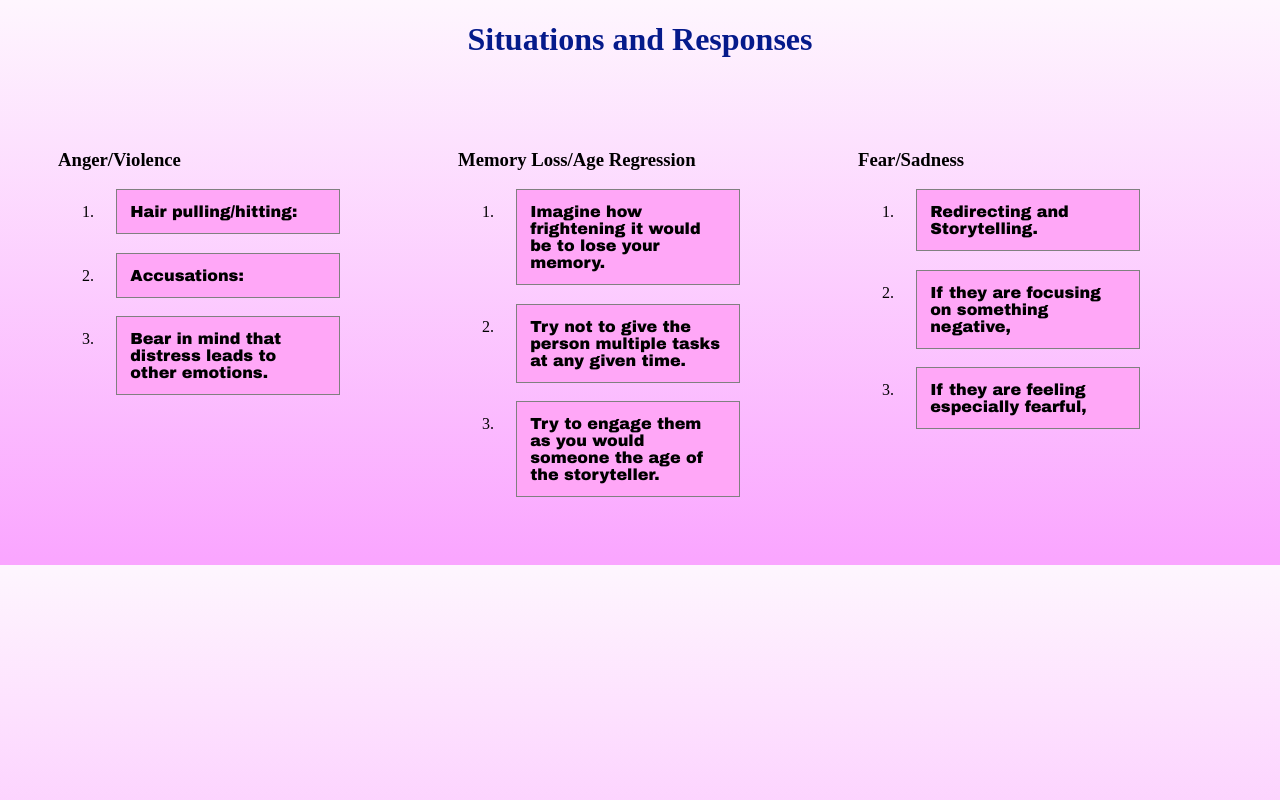
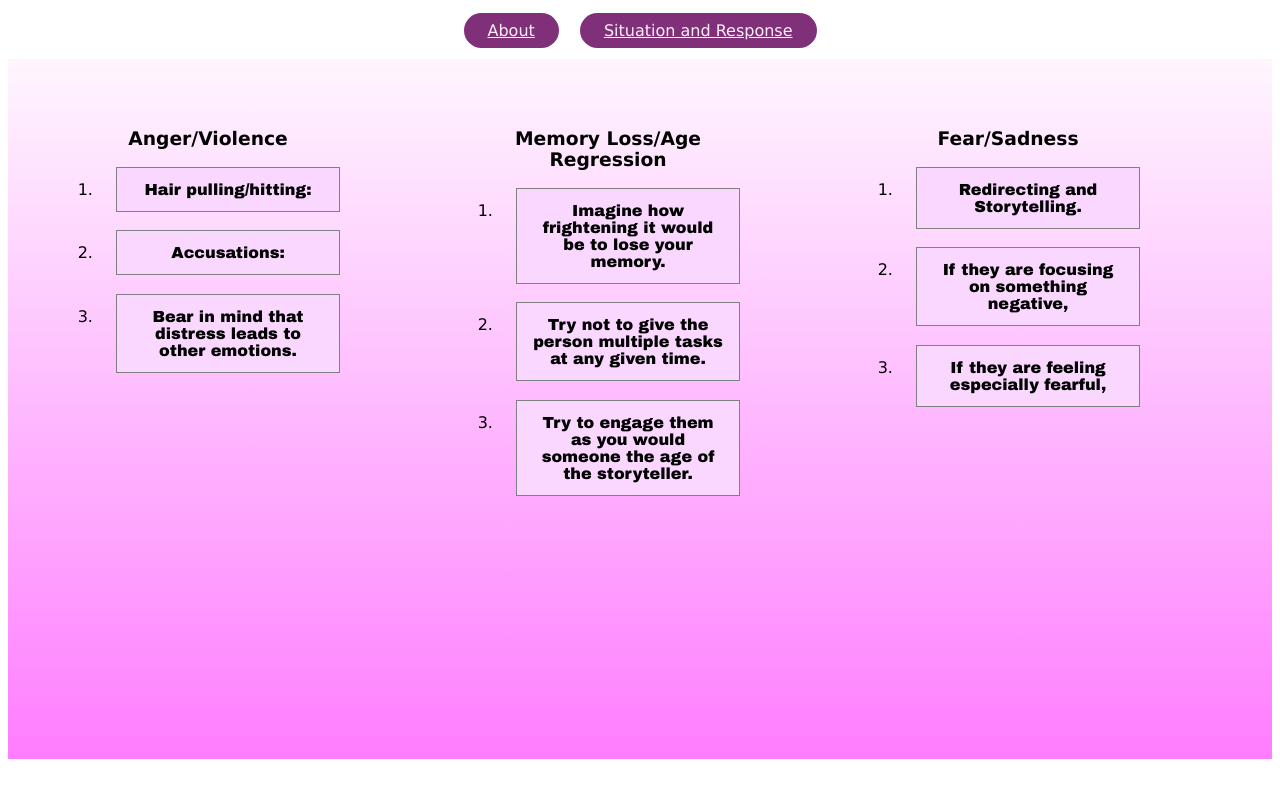
Before and after one commit to lunaraven13/caregiver_response, a Django app: page /care/situation_response/ in a window 1280 px wide. Run offline with Django 3.2, Linux system fonts and the light colour scheme.

Commit message:
Monday 5/18/15 everything is working, gradients added, nav bar works, I finally understand the stupid base!

```diff
--- a/exportToHTML/index.html
+++ b/exportToHTML/index.html
@@ -1 +1 @@
-<html><head><title>C:\projects\caregiver_response</title></head><body><a href="manage.py.html">manage.py</a><br /></body></html>
+<html><head><title>C:\projects\caregiver_response2\templates\care</title></head><body><a href="about.html.html">about.html</a><br /><a href="index.html.html">index.html</a><br /><a href="situation_response.html.html">situation_response.html</a><br /></body></html>
--- a/templates/base.html
+++ b/templates/base.html
@@ -1,35 +1,88 @@
 <!DOCTYPE html>
 
-{%  load staticfiles %}
+{% load staticfiles %}
 
 <html>
 
 <head lang="en">
     <meta charset="UTF-8">
+    <title> Caregiver Response </title>
     <style>
-        body {text-align: center;
+        body {
+            text-align: center;
+            font-family: "Gotham", "lucida grande", "Segoe UI", arial, verdana, "lucida sans unicode", tahoma, sans-serif;
+            min-height: 100%;
+            display: block;
+            background: -moz-linear-gradient(#fefafa, #faa5ff 15%, #f88fff 35%);
+            padding-top: 1%;
+        }
+
+        a.button {
+            background-color: #803079;
+            color: #feeefb;
+            padding: .5em 1.5em;
+            margin: .5em;
+            border-radius: 30px;
+            width: .5px;
+        }
+        .padded {
+            font-family: "Gotham", "lucida grande", "Segoe UI", arial, verdana, "lucida sans unicode", tahoma, sans-serif;
+            font-size: 17px;
+            border: 2px solid grey;
+            padding: 10px;
+            border-radius: 40px;
+            padding: 30px;
+            width: 700px;
+            height: 450px;
+            margin-left: 7cm;
+        }
+
+            .content {
+            height: 700px;
             background-color: #FEF6FE;
-        font-family: "Gotham", "lucida grande", "Segoe UI", arial, verdana, "lucida sans unicode", tahoma, sans-serif}
+            background: linear-gradient(#FEF6FE, #ff7dff);
+        }
+
+        .column1of3, .column2of3, .column3of3 {
+            width: 300px;
+            float: left;
+            margin: 50px;
+        }
+
+        p {
+            font-family: "Arial Black", Gadget, sans-serif;
+            background-color: #ffa7f7;
+        }
+
+        .content p {
+            border: 1px solid gray;
+            padding: 5%;
+            margin: 7%;
+            background-color: #fad7ff;
+
+
+        }
+
+        .content .leader {
+            font-weight: bold;
+        }
+
+        .content .follower {
+            display: none;
+            padding: 1em;
+        }
+
+        .content span:hover ~ .follower {
+            display: block;
+        }
 
     </style>
-
-    <title>Trees</title>
 </head>
 
-<body></html>
+<body>
+<a href="{% url 'about' %}" class="button">About</a>
+    <a href="/care/situation_response/" class="button">Situation and Response</a><br /><br>
 {% block body_block %}
 {% endblock %}
-
-
-
-    <meta charset="UTF-8">
-    <title> Caregiver Response </title>
-</head>
-<body>
-
-
-
-
-
 </body>
 </html>
--- a/templates/care/index.html
+++ b/templates/care/index.html
@@ -6,8 +6,7 @@
 {% block body_block %}
     <h1>Welcome to Caregiver Response</h1>
     <strong>{{ boldmessage }}</strong><br /><br>
-   <a href="{% url 'about' %}">About</a><br />
-    <a href="/care/situation_response/">Situation and Response</a><br /><br>
+
 
     <img src="{% static "images/Trees.jpg" %}" alt="Picture of Trees" />
 
--- a/templates/care/situation_response.html
+++ b/templates/care/situation_response.html
@@ -1,11 +1,7 @@
-<!DOCTYPE html>
-<html>
-<head lang="en">
-    <meta charset="UTF-8">
-    <title>Situations and Responses</title>
-
-    <h1>Situations and Responses</h1>
-<body class="content">
+{% extends "base.html" %}
+{% load static %}
+{% block body_block %}
+    <div class="content">
 <div class="column1of3">
     <h3>Anger/Violence</h3>
     <ol>
@@ -100,53 +96,5 @@
                  </li>
     </ol>
 </div>
-</head>
-
-<body>
-<style>
-    .column1of3, .column2of3, .column3of3 {
-        width: 300px;
-        float: left;
-        margin: 50px;
-    }
-
-    h1 {
-        text-align: center;
-        color: #051a8b;
-    }
-
-    body {
-        background-color: #FEF6FE;
-        display: block;
-        background: linear-gradient(#FEF6FE, #faa5ff);
-    }
-
-    p {
-        font-family: "Arial Black", Gadget, sans-serif;
-        background-color: #ffa7f7;
-    }
-
-    .content p {
-        border: 1px solid gray;
-        padding: 5%;
-        margin: 7%;
-
-    }
-
-    .content .leader {
-        font-weight: bold;
-    }
-
-    .content .follower {
-        display: none;
-    }
-
-    .content span:hover ~ .follower {
-        display: block;
-        background-color: #fdf4ff;
-    }
-
-</style>
-
-</body>
-</html>
+    </div>
+{% endblock %}
```
Also changed, not shown: templates/care/about.html (+3 -24 lines).
